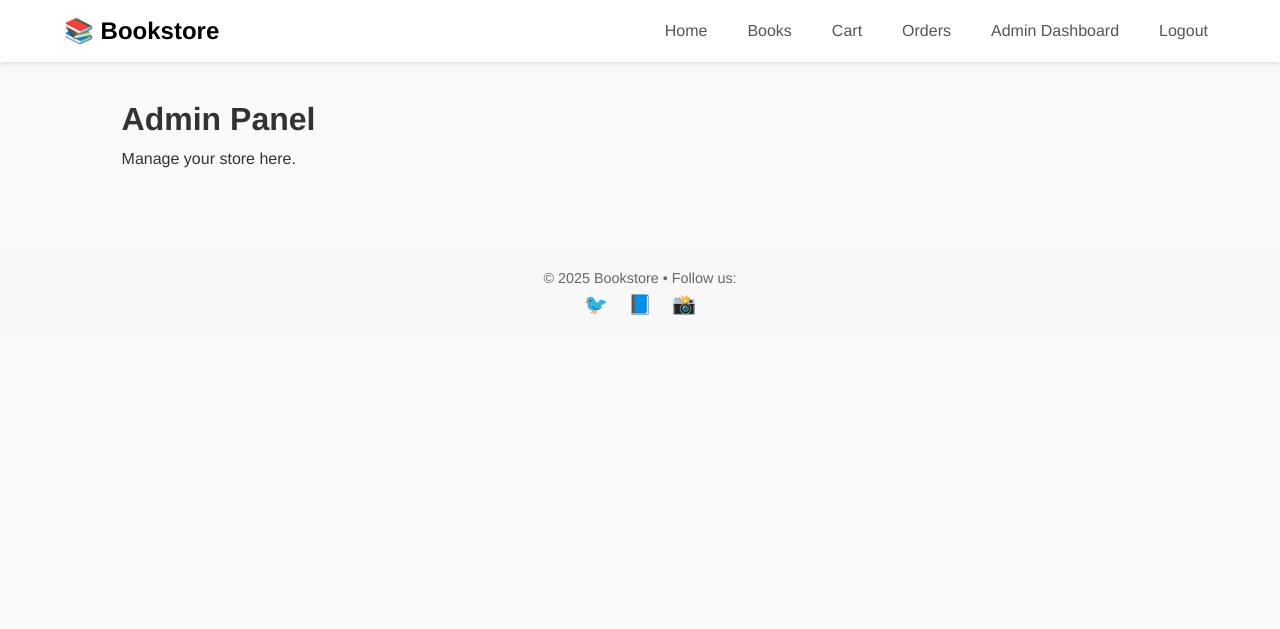
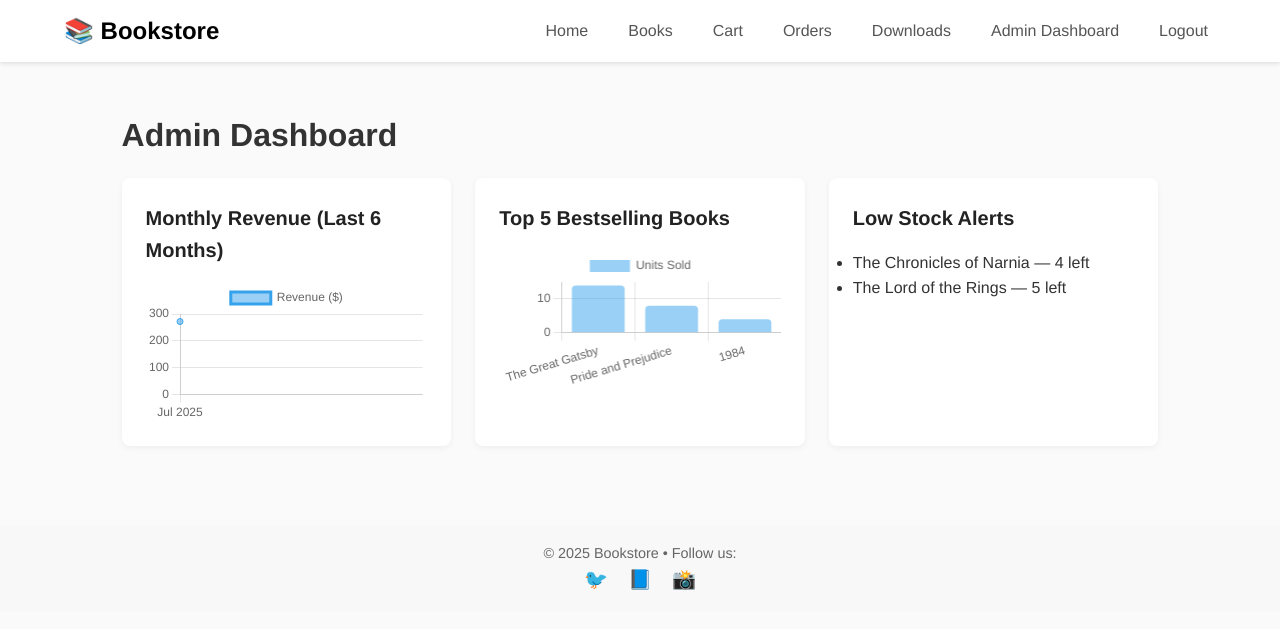
Before and after one commit to NarendarPaindla/bookstore, a Django app: page /admin-dashboard/ in a window 1280 px wide. Shown: the top 629 px of the page. Run offline with Django 5.2, Linux system fonts and the light colour scheme; a user stored in the database is signed in; data comes from the database, SQL or seed files in the repository; both versions use the stored data as it was after the commit.

Commit message:
admindashboard

```diff
--- a/static/css/style.css
+++ b/static/css/style.css
@@ -287,3 +287,42 @@ a { text-decoration: none; }
 .order-actions {
   margin-top: 1.5rem; display: flex; gap: 1rem; align-items: center;
 }
+/* === Download Button in book-detail === */
+.card-buttons .btn {
+  background: #6f42c1; /* purple */
+  margin-top: 1rem;
+}
+.card-buttons .btn:hover {
+  background: #59359c;
+}
+
+/* === Downloads Page === reuse .book-grid/.book-card */
+.downloads .book-card h3 {
+  font-size: 1rem; margin: 0.5rem 0;
+}
+.downloads .book-card .btn {
+  display: block; margin-top: 0.5rem;
+  background: #17a2b8; /* cyan */
+}
+.downloads .book-card .btn:hover {
+  background: #0f6674;
+}
+
+/* === Admin Dashboard === */
+.stats-grid {
+  display: grid;
+  grid-template-columns: repeat(auto-fit, minmax(300px,1fr));
+  gap: 1.5rem;
+  margin-top: 1rem;
+}
+.card {
+  background: #fff;
+  padding: 1.5rem;
+  border-radius: 8px;
+  box-shadow: 0 2px 6px rgba(0,0,0,0.05);
+}
+.card h3 {
+  margin-bottom: 1rem;
+  font-size: 1.25rem;
+  color: #222;
+}
--- a/store/models.py
+++ b/store/models.py
@@ -106,3 +106,14 @@ class OrderItem(models.Model):
 
     def __str__(self):
         return f"{self.quantity} × {self.book.title}"
+class Review(models.Model):
+    RATING_CHOICES = [(i, f"{i} Star{'s' if i>1 else ''}") for i in range(1,6)]
+    user     = models.ForeignKey(User, on_delete=models.CASCADE)
+    book     = models.ForeignKey('Book', on_delete=models.CASCADE, related_name='reviews')
+    rating   = models.IntegerField(choices=RATING_CHOICES)
+    text     = models.TextField()
+    created  = models.DateTimeField(auto_now_add=True)
+    approved = models.BooleanField(default=False)
+
+    def __str__(self):
+        return f"{self.rating}★ by {self.user.username} on {self.book.title}"
--- a/store/urls.py
+++ b/store/urls.py
@@ -21,4 +21,9 @@ urlpatterns = [
     path('orders/<int:order_id>/',         views.order_detail,  name='order_detail'),
     path('orders/<int:order_id>/cancel/',  views.cancel_order,  name='cancel_order'),
     path('orders/<int:order_id>/reorder/', views.reorder,       name='reorder'),
+    path('downloads/',               views.downloads,      name='downloads'),
+    path('download/<int:item_pk>/',  views.download_book,  name='download_book'),
+    path('books/<slug:slug>/reviews/',     views.review_list,   name='review_list'),
+    path('books/<slug:slug>/reviews/new/', views.review_create, name='review_create'),
+    path('admin-dashboard/', views.admin_dashboard, name='admin_dashboard'),
 ]
--- a/store/views.py
+++ b/store/views.py
@@ -4,12 +4,20 @@ from django.contrib.auth.decorators import login_required, user_passes_test
 from .forms                       import SignupForm
 from django.contrib.auth.forms    import AuthenticationForm
 from django.core.paginator import Paginator
-from .models import Book, Category, Publisher,Order, OrderItem
+from .models import Book, Category, Publisher,Order, OrderItem,Review
 from decimal                 import Decimal
 from django.urls             import reverse
 from django.http            import HttpResponse
 from reportlab.pdfgen       import canvas
 from reportlab.lib.pagesizes import letter
+from django.http            import FileResponse, Http404
+from .models                import Book, Order, OrderItem
+from .forms                         import ReviewForm
+from django.db.models               import Sum, F
+from django.db.models.functions     import TruncMonth
+from django.utils                   import timezone
+from datetime                       import timedelta
+import os
 def home(request):
     featured = Book.objects.order_by('-created')[:6]
     return render(request, 'home.html', {'featured': featured})
@@ -225,3 +233,94 @@ def invoice_pdf(request, order_id):
     p.showPage()
     p.save()
     return response
+@login_required
+def downloads(request):
+    # All items where user bought an ebook
+    items = OrderItem.objects.filter(
+        order__user=request.user,
+        book__book_format='ebook'
+    ).select_related('book')
+    return render(request, 'downloads.html', {'items': items})
+
+@login_required
+def download_book(request, item_pk):
+    item = get_object_or_404(
+        OrderItem,
+        pk=item_pk,
+        order__user=request.user,
+        book__book_format='ebook'
+    )
+    file_path = item.book.preview.path
+    if not os.path.exists(file_path):
+        raise Http404("File not found")
+    filename = os.path.basename(file_path)
+    return FileResponse(open(file_path, 'rb'), as_attachment=True, filename=filename)
+def review_list(request, slug):
+    book    = get_object_or_404(Book, slug=slug)
+    reviews = book.reviews.filter(approved=True).order_by('-created')
+    return render(request, 'review_list.html', {'book':book,'reviews':reviews})
+
+@login_required
+def review_create(request, slug):
+    book = get_object_or_404(Book, slug=slug)
+    # Verify purchase
+    purchased = OrderItem.objects.filter(
+        order__user=request.user,
+        order__status__in=['paid','shipped','delivered'],
+        book=book
+    ).exists()
+    if not purchased:
+        return redirect('book_detail', slug=slug)
+
+    form = ReviewForm(request.POST or None)
+    if form.is_valid():
+        rev         = form.save(commit=False)
+        rev.user    = request.user
+        rev.book    = book
+        rev.save()
+        return redirect('review_list', slug=slug)
+
+    return render(request, 'review_form.html', {'form':form, 'book':book})
+def is_staff(user):
+    return user.is_staff
+
+@login_required
+@user_passes_test(is_staff)
+def admin_dashboard(request):
+    # 1) Revenue over last 6 months
+    six_months_ago = timezone.now() - timedelta(days=180)
+    revenue_qs = (
+        OrderItem.objects
+        .filter(
+            order__status__in=['paid','shipped','delivered'],
+            order__created__gte=six_months_ago
+        )
+        .annotate(month=TruncMonth('order__created'))
+        .values('month')
+        .annotate(revenue=Sum(F('price') * F('quantity')))
+        .order_by('month')
+    )
+    months   = [ item['month'].strftime('%b %Y')   for item in revenue_qs ]
+    revenues = [ float(item['revenue'] or 0)        for item in revenue_qs ]
+
+    # 2) Top 5 bestselling books
+    bs_qs = (
+        OrderItem.objects
+        .filter(order__status__in=['paid','shipped','delivered'])
+        .values('book__title')
+        .annotate(units_sold=Sum('quantity'))
+        .order_by('-units_sold')[:5]
+    )
+    bs_titles     = [ item['book__title']   for item in bs_qs ]
+    bs_quantities = [ item['units_sold']     for item in bs_qs ]
+
+    # 3) Low-stock alerts (<= 5)
+    low_stock = Book.objects.filter(stock__lte=5).order_by('stock')
+
+    return render(request, 'admin_dashboard.html', {
+        'months': months,
+        'revenues': revenues,
+        'bs_titles': bs_titles,
+        'bs_quantities': bs_quantities,
+        'low_stock': low_stock,
+    })
--- a/templates/admin_dashboard.html
+++ b/templates/admin_dashboard.html
@@ -1,7 +1,71 @@
 {% extends 'base.html' %}
 {% block content %}
-<div class="container">
-  <h1>Admin Panel</h1>
-  <p>Manage your store here.</p>
+
+<div class="container mt-1">
+  <h1>Admin Dashboard</h1>
+
+  <div class="stats-grid">
+    <!-- Monthly Revenue Chart -->
+    <div class="card">
+      <h3>Monthly Revenue (Last 6 Months)</h3>
+      <canvas id="revenueChart"></canvas>
+    </div>
+
+    <!-- Bestselling Books Chart -->
+    <div class="card">
+      <h3>Top 5 Bestselling Books</h3>
+      <canvas id="bestsellersChart"></canvas>
+    </div>
+
+    <!-- Low Stock Alerts -->
+    <div class="card">
+      <h3>Low Stock Alerts</h3>
+      <ul>
+        {% for book in low_stock %}
+          <li>{{ book.title }} — {{ book.stock }} left</li>
+        {% empty %}
+          <li>No low-stock items.</li>
+        {% endfor %}
+      </ul>
+    </div>
+  </div>
 </div>
+
+<!-- Chart.js -->
+<script src="https://cdn.jsdelivr.net/npm/chart.js"></script>
+<script>
+  // Revenue Line Chart
+  new Chart(document.getElementById('revenueChart'), {
+    type: 'line',
+    data: {
+      labels: {{ months|safe }},
+      datasets: [{
+        label: 'Revenue ($)',
+        data: {{ revenues|safe }},
+        fill: true,
+        tension: 0.4
+      }]
+    },
+    options: {
+      scales: { y: { beginAtZero:true } }
+    }
+  });
+
+  // Bestsellers Bar Chart
+  new Chart(document.getElementById('bestsellersChart'), {
+    type: 'bar',
+    data: {
+      labels: {{ bs_titles|safe }},
+      datasets: [{
+        label: 'Units Sold',
+        data: {{ bs_quantities|safe }},
+        borderRadius: 4
+      }]
+    },
+    options: {
+      scales: { y: { beginAtZero:true } }
+    }
+  });
+</script>
+
 {% endblock %}
--- a/templates/base.html
+++ b/templates/base.html
@@ -16,15 +16,18 @@
         <ul class="nav-links">
           <li><a href="{% url 'home' %}">Home</a></li>
           <li><a href="{% url 'book_list' %}">Books</a></li>
+
           {% if user.is_authenticated %}
             <li><a href="{% url 'cart' %}">Cart</a></li>
+            <li><a href="{% url 'order_history' %}">Orders</a></li>
+            <li><a href="{% url 'downloads' %}">Downloads</a></li>
 
-  <li><a href="{% url 'order_history' %}">Orders</a></li>
             {% if user.is_staff %}
               <li><a href="{% url 'admin_dashboard' %}">Admin Dashboard</a></li>
             {% else %}
               <li><a href="{% url 'user_dashboard' %}">My Dashboard</a></li>
             {% endif %}
+
             <li><a href="{% url 'logout' %}">Logout</a></li>
           {% else %}
             <li><a href="{% url 'login' %}">Login</a></li>
```
Also changed, not shown: store/admin.py (+12 -1 lines), store/forms.py (+12 -0 lines), templates/book_detail.html (+30 -7 lines), templates/downloads.html (added, +21 -0 lines), templates/review_form.html (added, +19 -0 lines), templates/review_list.html (added, +31 -0 lines), db.sqlite3, store/migrations/0004_alter_order_status.py (added).
